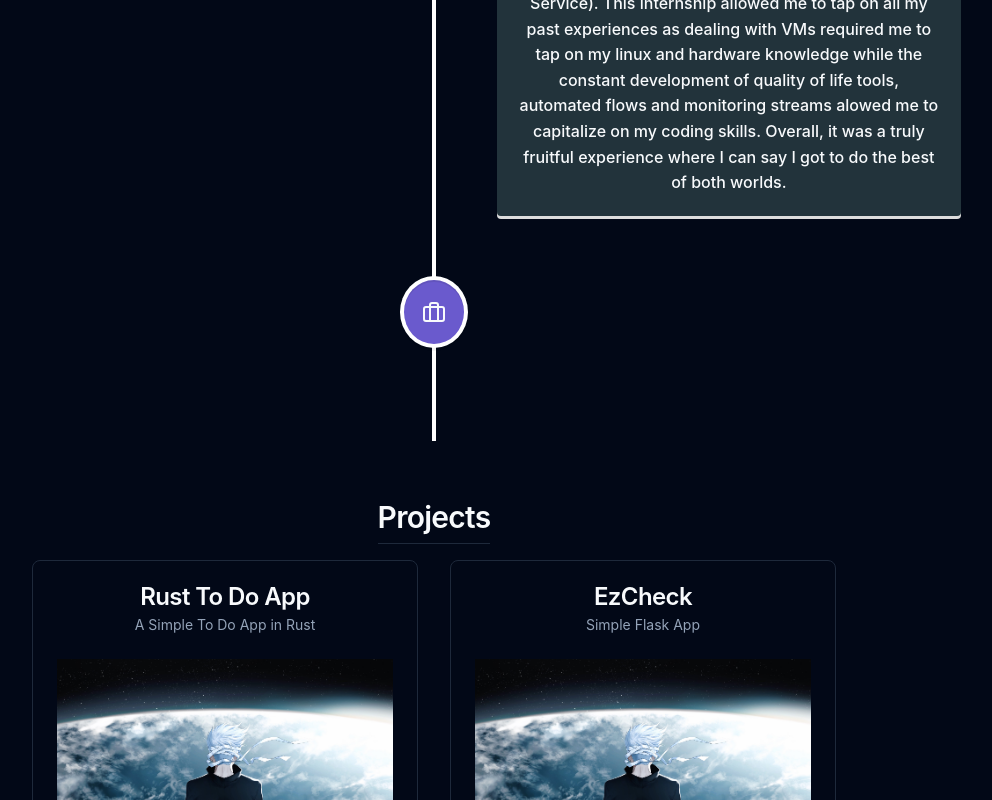
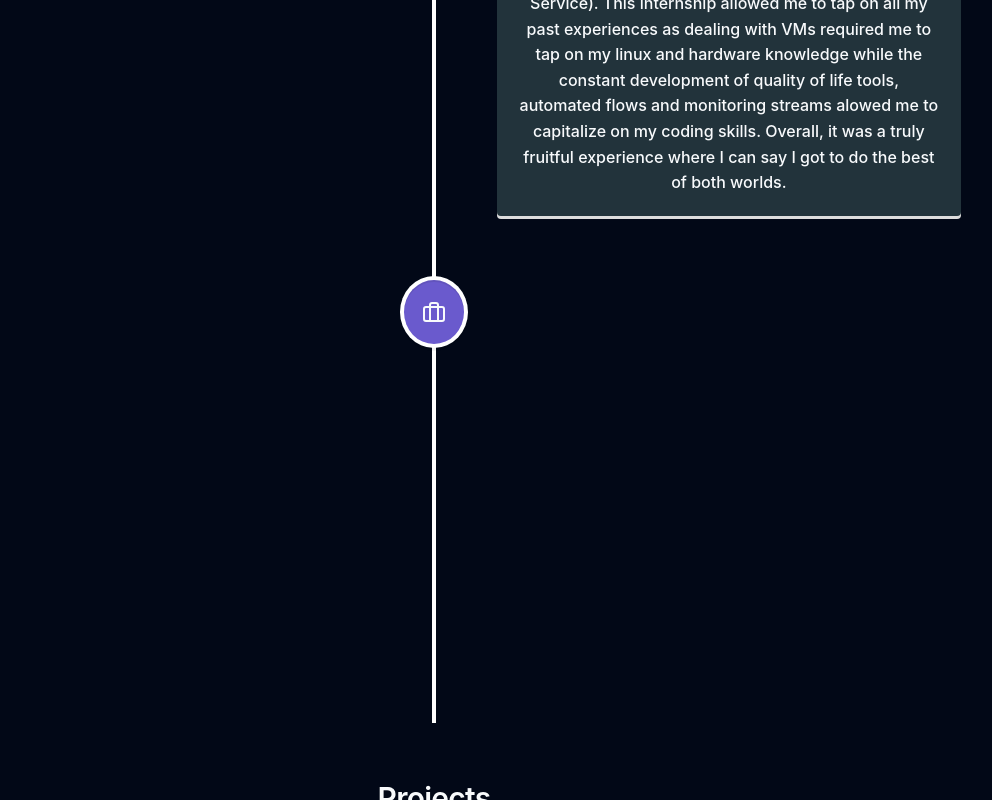
Before and after one commit to blazey08/hui-resume, a React (Vite) app: page /hui-resume/about in a window 1280 px wide. Shown: the part 2425-3225 px from the top of the page, without its empty margins (206-1198 px from the left). Built offline with nearby package versions, Linux system fonts and the light colour scheme.

Commit message:
fix: new data update

```diff
--- a/index.html
+++ b/index.html
@@ -4,7 +4,7 @@
     <meta charset="UTF-8" />
     <link rel="icon" type="image/svg+xml" href="vite.svg" />
     <meta name="viewport" content="width=device-width, initial-scale=1.0" />
-    <title>Vite + React + TS</title>
+    <title>Yu Hui's Resume</title>
     <script type="module" crossorigin src="assets/index.js"></script>
     <link rel="stylesheet" crossorigin href="assets/index.css">
   </head>
--- a/src/components/about-me/data.ts
+++ b/src/components/about-me/data.ts
@@ -37,9 +37,12 @@ export const timelineElements = [
   },
   {
     id: 5,
-    title: "Software Engineer (SRE)",
+    title: "Full Time Software Engineer (SRE)",
     location: "Bytedance",
-    description: "Full Time",
+    description:
+      "At Bytedance, I was a part of two different components - Virtual Machines and Logging System. Even though we mainly used in house systems, there are open sourced equivalents. For Virtual Machines, we mainly used programs that are part of Openstack like nova and cinder and\
+    libvirt to handle the VMs. Linux systems was also a integral part of my daily life since that's the main OS booted on the servers we use. With regards to the logging system, I mainly dealt with dockers and debugging code. On top of maintaining these two systems, I have also headed a few\
+    projects which gave me exposure into project and people management.",
     date: "Oct 2022 - Now",
   },
 ];
```
Also changed, not shown: 1 other file (tests, documents, lock files or other folders).
